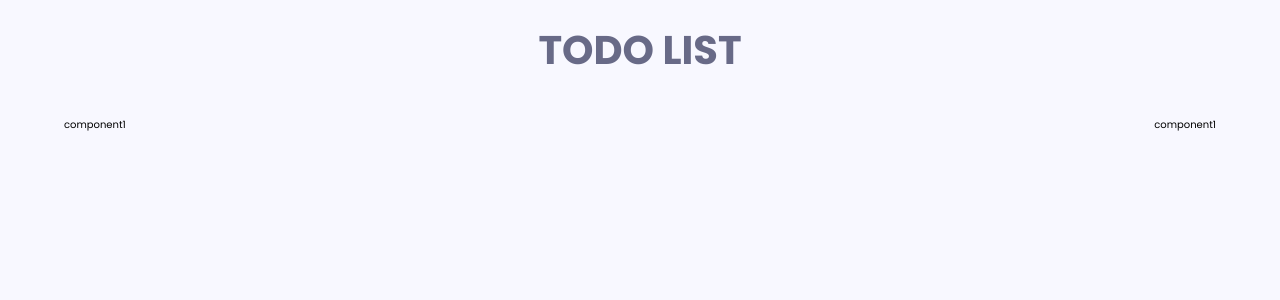
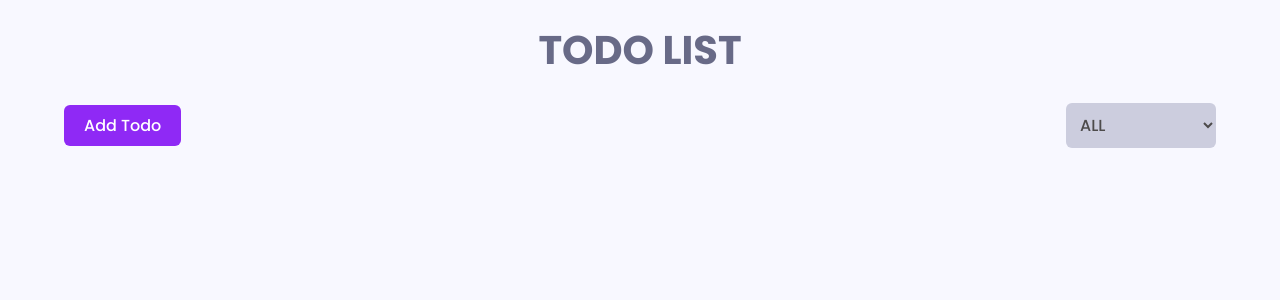
Before and after one commit to matt185/react-redux-todolist, a React (Create React App) app: page / in a window 1280 px wide. Shown: the top 300 px of the page. Built offline with nearby package versions, Linux system fonts and the light colour scheme.

Commit message:
add Header and button component

```diff
--- /dev/null
+++ b/src/components/Button.tsx
@@ -0,0 +1,25 @@
+import React from "react"
+import { getClasses } from "../utils/getClasses"
+import styles from "../styles/modules/button.module.scss"
+
+export type ButtonVariant = "primary" | "secondary";
+export type ButtonType = "submit" | "button"
+
+interface ButtonProps extends React.DetailedHTMLProps<React.ButtonHTMLAttributes<HTMLButtonElement>, HTMLButtonElement>, React.AriaAttributes {
+    children: string;
+    variant: ButtonVariant;
+    type?: ButtonType;
+}
+
+const Button: React.FC<ButtonProps> = ({ children, variant, type, ...rest }) => {
+    return (
+        <button
+            type={type === "submit" ? "submit" : "button"}
+            className={getClasses([styles.button, styles[`button--${variant}`]])}
+            {...rest}>
+            {children}
+        </button>
+    );
+}
+
+export default Button
--- a/src/components/Header.tsx
+++ b/src/components/Header.tsx
@@ -1,5 +1,7 @@
 import React from "react"
 import styles from "../styles/modules/header.module.scss"
+import Button from "./Button";
+import SelectButton from "./SelectButton";
 
 interface HeaderProps {
 
@@ -8,8 +10,12 @@
 export const Header: React.FC<HeaderProps> = ({ }) => {
     return (
         <div className={styles.header}>
-            <p>component1</p>
-            <p>component1</p>
+            <Button variant="primary">Add Todo</Button>
+            <SelectButton id="status">
+                <option value="all">ALL</option>
+                <option value="incomplete">Incomplete</option>
+                <option value="complete">Complete</option>
+            </SelectButton>
         </div>
     );
 }
--- /dev/null
+++ b/src/components/SelectButton.tsx
@@ -0,0 +1,18 @@
+import React from 'react'
+import styles from "../styles/modules/button.module.scss"
+import { getClasses } from '../utils/getClasses';
+
+interface SelectButtonProps {
+    children: any;
+    id: string;
+    onClick?: any
+
+}
+
+const SelectButton: React.FC<SelectButtonProps> = ({ children, id, ...rest }) => {
+    return (
+        <select className={getClasses([styles.button, styles.button__select])} id={id}>{children}</select>
+    );
+}
+
+export default SelectButton
--- /dev/null
+++ b/src/styles/modules/button.module.scss
@@ -0,0 +1,32 @@
+.button {
+    display: inline-block;
+    height: auto;
+    padding: 0.8rem 2rem;
+    border: none;
+    border-radius: 6px;
+    font-weight: 500;
+    font-size: 1.6rem;
+    text-decoration: none;
+    text-transform: capitalize;
+    cursor: pointer;
+    overflow: hidden;
+    &__select {
+        color: var(--black-2);
+        font-family: "Poppins";
+        padding: 1rem;
+        border: none;
+        background-color: var(--bg-3);
+        width: 150px;
+        cursor: pointer;
+    }
+}
+
+.button--primary {
+    background-color: var(--primaryPurple);
+    color: var(--white);
+}
+
+.button--secondary {
+    background-color: var(--bg-3);
+    color: var(--black-1);
+}
--- /dev/null
+++ b/src/utils/getClasses.ts
@@ -0,0 +1,5 @@
+export const getClasses = (classes: string[]) =>
+    classes
+        .filter((item) => item !== "")
+        .join(' ')
+        .trim()
```
